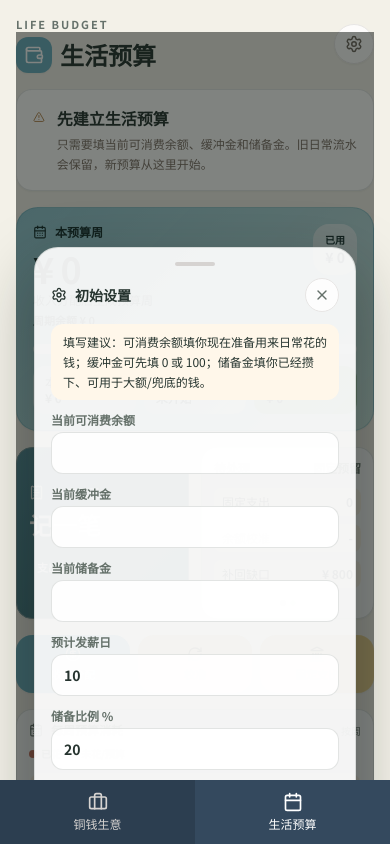
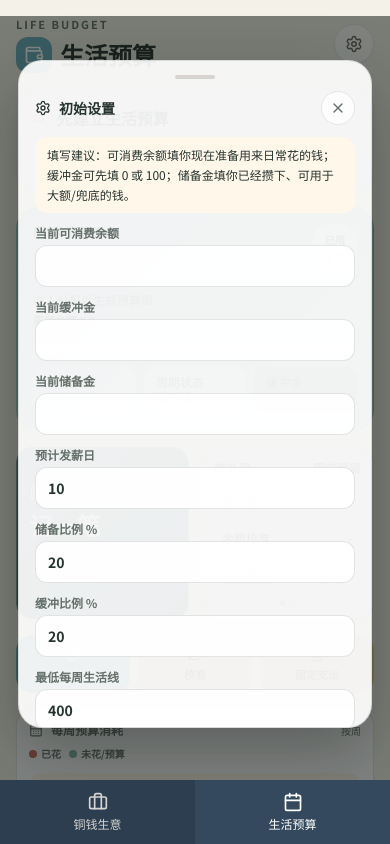
Before and after one commit to mianfeng/Daily-Ledger-, a React (Vite) app: page / in a window 390 px wide. Built offline with nearby package versions, Linux system fonts and the light colour scheme.

Commit message:
Lift mobile budget modal position

```diff
--- a/index.css
+++ b/index.css
@@ -26,6 +26,20 @@ body {
 
 .animate-fade-in {
   animation: fadeIn 0.3s ease-out forwards;
+}
+
+@keyframes lifeFadeIn {
+  from {
+    opacity: 0;
+  }
+
+  to {
+    opacity: 1;
+  }
+}
+
+.life-budget.animate-fade-in {
+  animation: lifeFadeIn 0.24s ease-out forwards;
 }
 
 @keyframes sheetIn {
@@ -260,7 +274,7 @@ body {
 .life-sheet-overlay {
   position: fixed;
   inset: 0;
-  z-index: 80;
+  z-index: 120;
   display: flex;
   align-items: center;
   justify-content: center;
@@ -284,6 +298,18 @@ body {
 
 .life-budget-dark .life-sheet {
   background: #202820;
+}
+
+@media (max-width: 767px) {
+  .life-sheet-overlay {
+    align-items: flex-start;
+    padding: max(44px, env(safe-area-inset-top)) 18px
+      calc(132px + env(safe-area-inset-bottom));
+  }
+
+  .life-sheet {
+    max-height: calc(100dvh - 176px - env(safe-area-inset-bottom));
+  }
 }
 
 .life-action-button {
```
